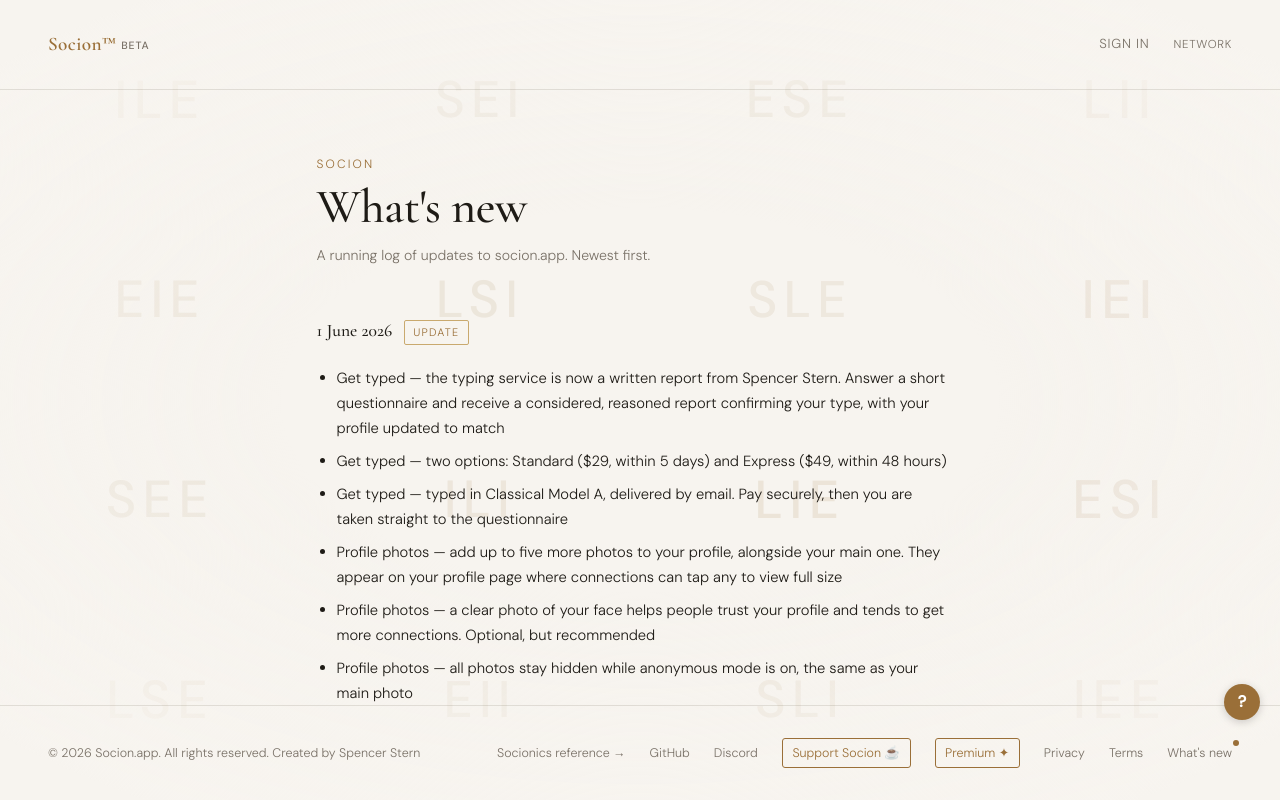
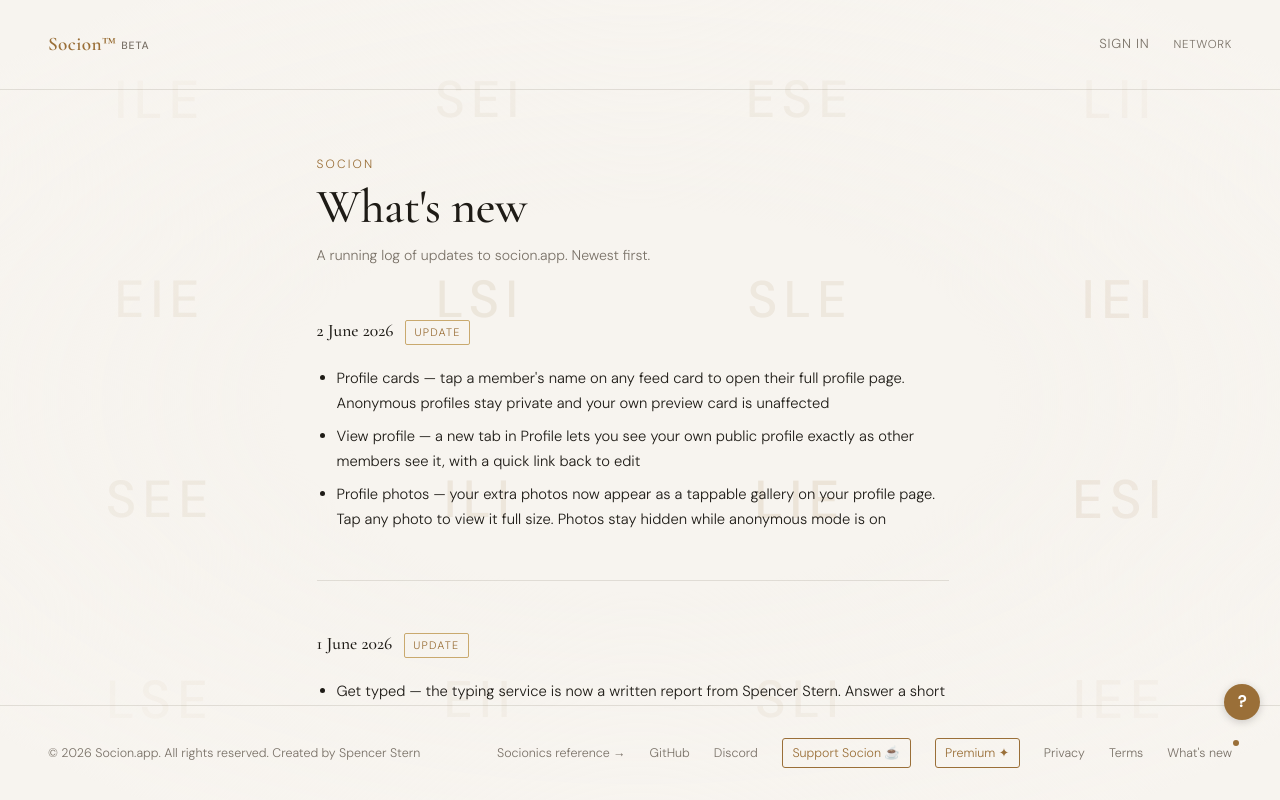
Before and after one commit to sstern42/socionics-match, a React (Vite) app: page /changelog in a window 1280 px wide. Built offline with nearby package versions, Linux system fonts and the light colour scheme; no server answers.

Commit message:
Update Changelog.jsx

```diff
--- a/src/pages/Changelog.jsx
+++ b/src/pages/Changelog.jsx
@@ -1,6 +1,15 @@
 import Layout from '../components/Layout'
 
 export const ENTRIES = [
+  {
+    date: '2 June 2026',
+    label: 'Update',
+    items: [
+      'Profile cards — tap a member\'s name on any feed card to open their full profile page. Anonymous profiles stay private and your own preview card is unaffected',
+      'View profile — a new tab in Profile lets you see your own public profile exactly as other members see it, with a quick link back to edit',
+      'Profile photos — your extra photos now appear as a tappable gallery on your profile page. Tap any photo to view it full size. Photos stay hidden while anonymous mode is on',
+    ],
+  },
   {
     date: '1 June 2026',
     label: 'Update',
```
